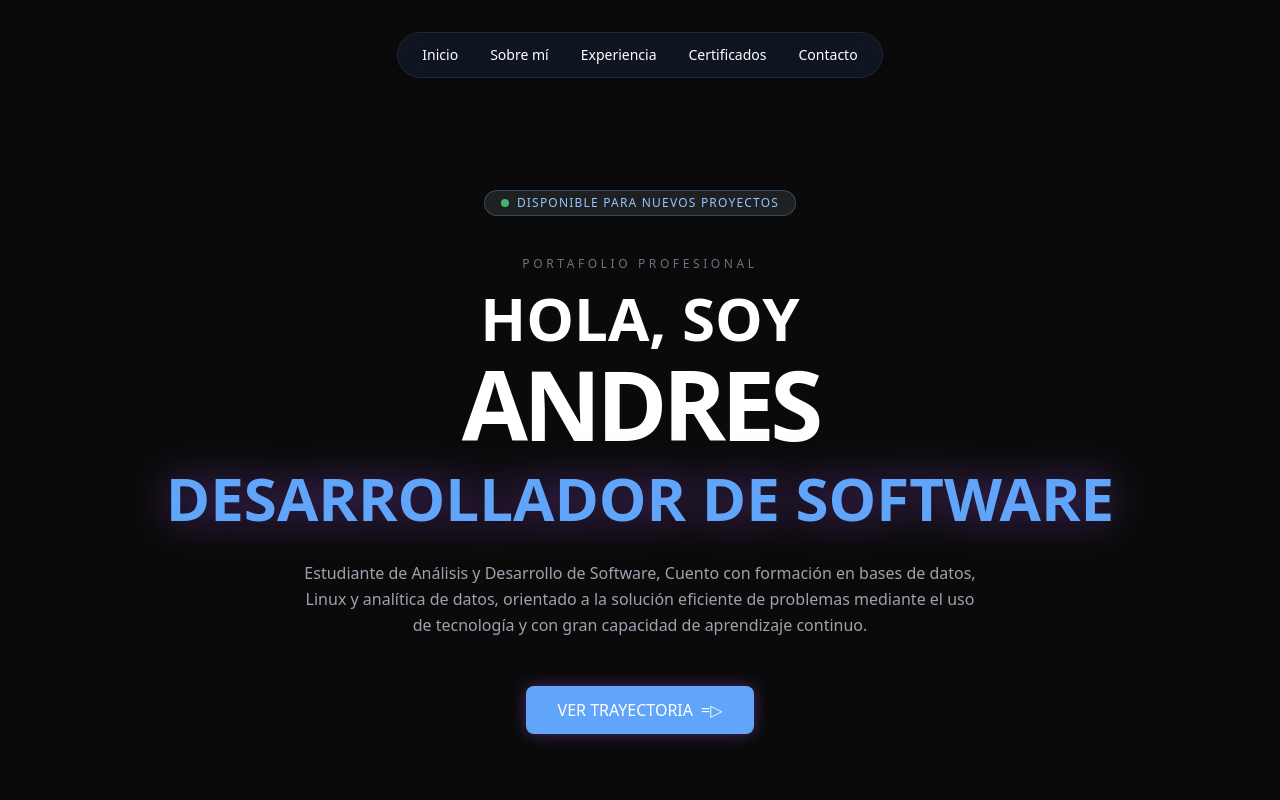
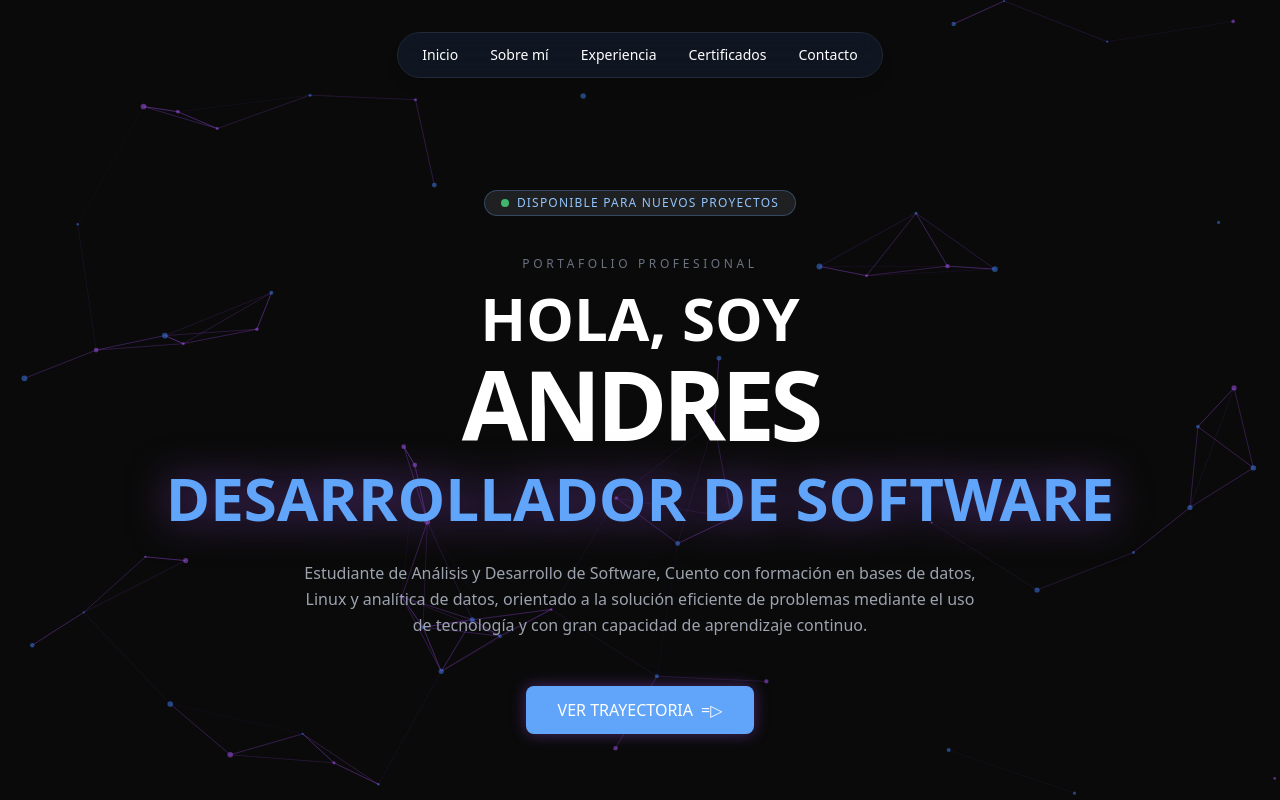
Before and after one commit to cristi1jimenez-sys/portafolio-Andres-definitivo-2026, a Next.js app: page / in a window 1280 px wide. Shown: the top 800 px of the page. Built offline with nearby package versions, Linux system fonts and the light colour scheme.

Commit message:
Animacion de particulas con el cursor

```diff
--- a/package.json
+++ b/package.json
@@ -2,7 +2,6 @@
   "name": "portafolio-web",
   "version": "0.1.0",
   "private": true,
-
   "scripts": {
     "dev": "next dev",
     "build": "next build",
@@ -13,7 +12,9 @@
     "framer-motion": "^12.39.0",
     "next": "^16.2.6",
     "react": "19.2.4",
-    "react-dom": "19.2.4"
+    "react-dom": "19.2.4",
+    "react-tsparticles": "^2.12.2",
+    "tsparticles-slim": "^2.12.0"
   },
   "devDependencies": {
     "@tailwindcss/postcss": "^4",
--- a/src/app/page.js
+++ b/src/app/page.js
@@ -2,10 +2,11 @@
 "use client"; // Le dice a Next.js que usaremos interactividad
 
 import { motion } from "framer-motion";
-
+import ParticleBackground from "../components/ParticleBackground";
 export default function Home() {
   return (
-    <main className="min-h-screen bg-[#0a0a0a] text-white font-sans overflow-hidden">
+    <main className="relative min-h-screen text-white font-sans overflow-hidden">
+      <ParticleBackground />
 
       {/* Navegación - Baja suavemente desde arriba */}
       <motion.nav
--- /dev/null
+++ b/src/components/ParticleBackground.js
@@ -0,0 +1,69 @@
+"use client";
+import { useCallback } from "react";
+import Particles from "react-tsparticles";
+import { loadSlim } from "tsparticles-slim";
+
+export default function ParticleBackground() {
+  // Inicializamos el motor de forma estable
+  const particlesInit = useCallback(async (engine) => {
+    await loadSlim(engine);
+  }, []);
+
+  const options = {
+    background: {
+      color: { value: "#0a0a0a" }, // Fondo oscuro
+    },
+    fpsLimit: 120,
+    interactivity: {
+      events: {
+        onHover: {
+          enable: true,
+          mode: "repulse", // Hace que las partículas huyan del cursor
+        },
+      },
+      modes: {
+        repulse: {
+          distance: 100,
+          duration: 0.4,
+        },
+      },
+    },
+    particles: {
+      color: { value: ["#a855f7", "#3b82f6"] }, // Morado y Azul
+      links: {
+        color: "#a855f7",
+        distance: 150,
+        enable: true,
+        opacity: 0.3,
+        width: 1,
+      },
+      move: {
+        direction: "none",
+        enable: true,
+        outModes: { default: "bounce" },
+        random: false,
+        speed: 1, // Velocidad suave
+        straight: false,
+      },
+      number: {
+        density: { enable: true, area: 800 },
+        value: 50, // Cantidad de partículas
+      },
+      opacity: { value: 0.5 },
+      shape: { type: "circle" },
+      size: { value: { min: 1, max: 3 } },
+    },
+    detectRetina: true,
+  };
+
+  return (
+    <div className="fixed inset-0 -z-10 w-full h-full">
+      <Particles
+        id="tsparticles"
+        init={particlesInit}
+        options={options}
+        className="w-full h-full"
+      />
+    </div>
+  );
+}
```
Also changed, not shown: 1 other file (tests, documents, lock files or other folders).
